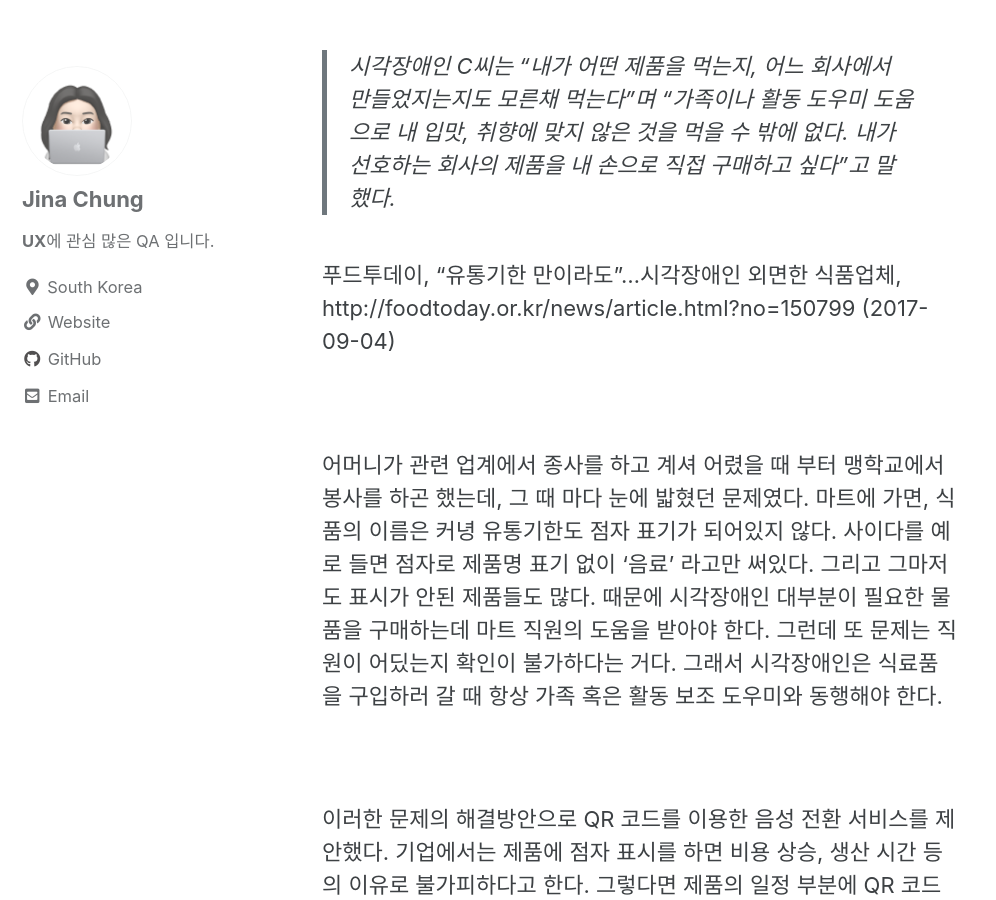
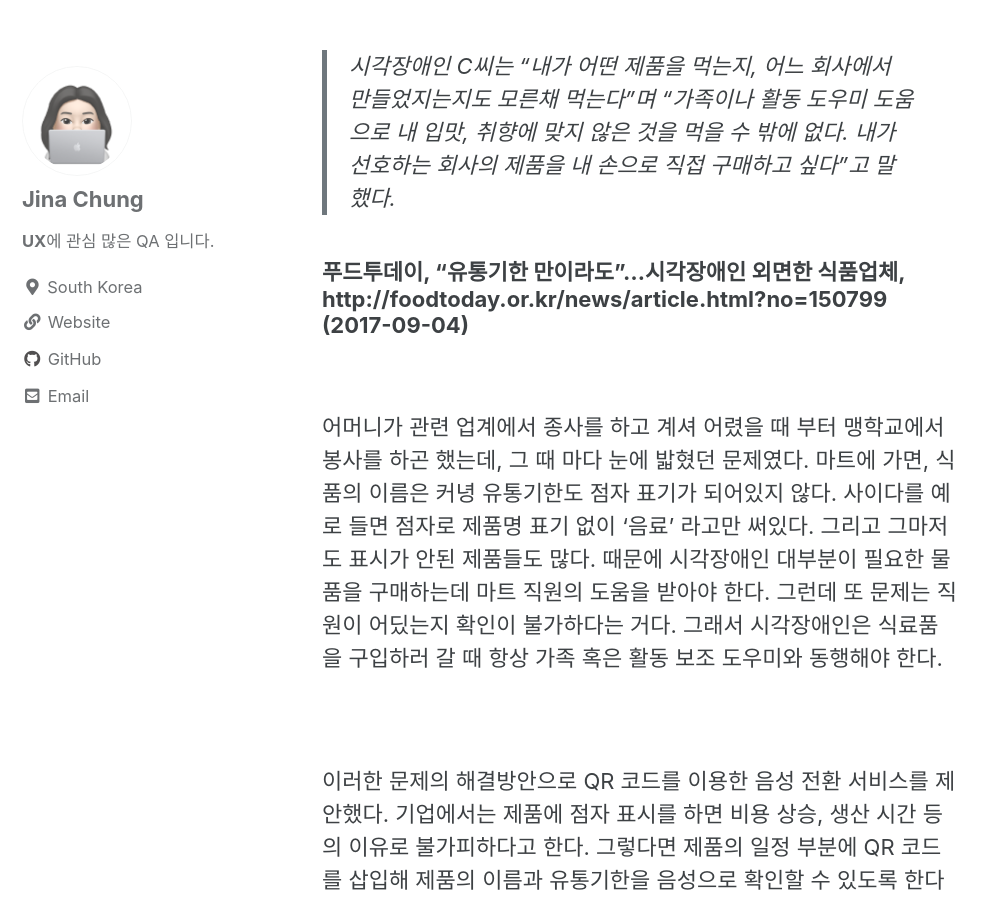
Before and after one commit to Jina13/Jina13.github.io, a Jekyll site: the page built from _posts/2020-11-21-사회적약자-대상-사회문제-발굴-공모전-수상.md, in a window 1280 px wide and 900 px high, scrolled down 811 px. Shown: the whole window, without its empty margins (0-996 px from the left). Built offline with Jekyll 4.4.1, drawn with Linux system fonts in a browser that asks for light colours; cached includes are drawn as plain includes; a script bundle is joined from its source files by our own code; library files that are not in the unit come from our copies.

Commit message:
글등록

```diff
--- a/_posts/2020-11-21-사회적약자-대상-사회문제-발굴-공모전-수상.md
+++ b/_posts/2020-11-21-사회적약자-대상-사회문제-발굴-공모전-수상.md
@@ -21,7 +21,7 @@ publish Date: 2020-11-21 12:13:12
 
 
 
-<img style="max-height:90%; max-width:90%;" src="..\assets\images\3.jpg">
+<img style="max-height:90%; max-width:90%;" src="..\_posts\images\3.jpg">
 
 <br/>
 
@@ -35,7 +35,7 @@ publish Date: 2020-11-21 12:13:12
 
 > 시각장애인 C씨는  "내가 어떤 제품을 먹는지, 어느 회사에서 만들었지는지도 모른채 먹는다"며 "가족이나 활동 도우미 도움으로 내 입맛, 취향에 맞지 않은 것을 먹을 수 밖에 없다. 내가 선호하는 회사의 제품을 내 손으로 직접 구매하고 싶다"고 말했다.
 
-푸드투데이, "유통기한 만이라도"...시각장애인 외면한 식품업체, http://foodtoday.or.kr/news/article.html?no=150799 (2017-09-04)
+###### 푸드투데이, "유통기한 만이라도"...시각장애인 외면한 식품업체, http://foodtoday.or.kr/news/article.html?no=150799 (2017-09-04)
 
 <br/>
 
```
